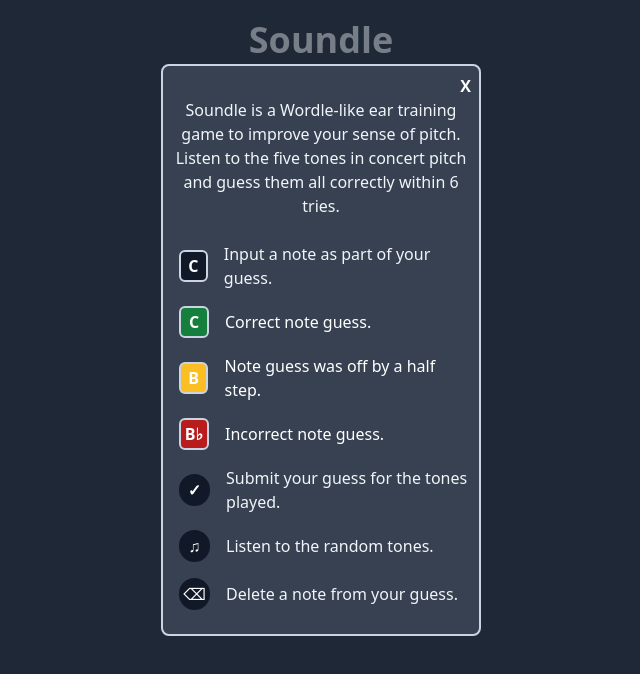
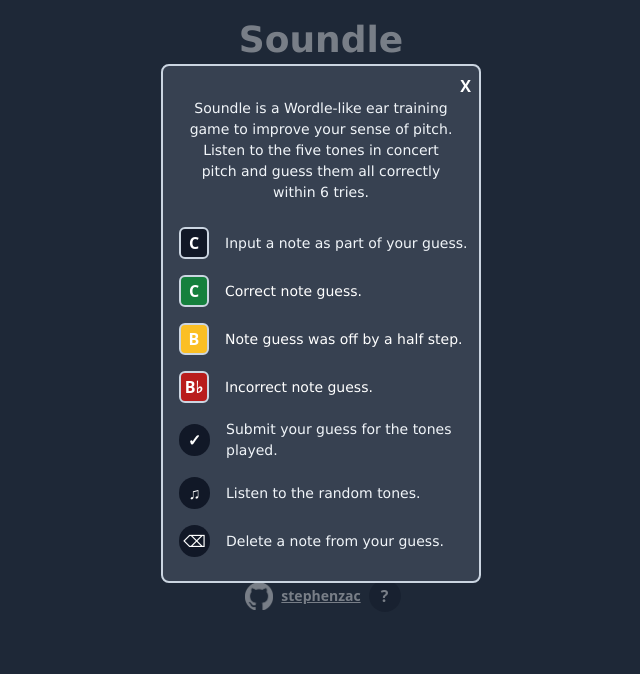
Before and after one commit to stephenzac/soundle, a React (Vite) app: page / in a window 1280 px wide. Both pictures are taken after a click on the button "Show game information". Shown: the top 674 px of the page, without its empty margins (319-959 px from the left). Built offline with nearby package versions, Linux system fonts and the light colour scheme.

Commit message:
Styling, font change

```diff
--- a/src/App.tsx
+++ b/src/App.tsx
@@ -10,7 +10,7 @@ const App = () => {
   return (
     <div className="bg-gray-800 h-screen flex flex-col items-center">
       <header>
-        <h1 className="text-center text-4xl font-bold w-full pt-5 pb-4">
+        <h1 className="main-header text-center text-4xl font-bold w-full pt-5 pb-4">
           Soundle
         </h1>
       </header>
--- a/src/components/GameTiles.tsx
+++ b/src/components/GameTiles.tsx
@@ -5,7 +5,7 @@ const GameTiles = () => {
   const { gameBoard } = useGameContext();
 
   return (
-    <div className="flex flex-col gap-4 my-4">
+    <div className="flex flex-col gap-4 my-4 mb-8">
       {gameBoard.map((currentRow, index) => {
         return <NoteBoxRow noteRow={currentRow} key={index} />;
       })}
--- a/src/components/InformationModal.tsx
+++ b/src/components/InformationModal.tsx
@@ -48,7 +48,7 @@ const InformationModal = ({ setClickedState }: InformationModalProps) => {
 
         <div id="modalDescription">
           <header>
-            <p className="text-slate-100 text-center mb-6">
+            <p className="modal-text text-slate-100 text-center mb-6 mx-4">
               Soundle is a Wordle-like ear training game to improve your sense
               of pitch. Listen to the five tones in concert pitch and guess them
               all correctly within 6 tries.
@@ -62,7 +62,7 @@ const InformationModal = ({ setClickedState }: InformationModalProps) => {
             >
               C
             </div>
-            <figcaption className="text-slate-100 pl-4">
+            <figcaption className="modal-text text-slate-100 pl-4">
               Input a note as part of your guess.
             </figcaption>
           </figure>
@@ -74,7 +74,9 @@ const InformationModal = ({ setClickedState }: InformationModalProps) => {
             >
               C
             </div>
-            <figcaption className="ml-4">Correct note guess.</figcaption>
+            <figcaption className="modal-text ml-4">
+              Correct note guess.
+            </figcaption>
           </figure>
 
           <figure className="flex flex-row place-items-center mb-4">
@@ -84,7 +86,7 @@ const InformationModal = ({ setClickedState }: InformationModalProps) => {
             >
               B
             </div>
-            <figcaption className="ml-4">
+            <figcaption className="modal-text ml-4">
               Note guess was off by a half step.
             </figcaption>
           </figure>
@@ -96,7 +98,9 @@ const InformationModal = ({ setClickedState }: InformationModalProps) => {
             >
               B♭
             </div>
-            <figcaption className="ml-4">Incorrect note guess.</figcaption>
+            <figcaption className="modal-text ml-4">
+              Incorrect note guess.
+            </figcaption>
           </figure>
 
           <figure className="flex flex-row place-items-center mb-4">
@@ -106,7 +110,7 @@ const InformationModal = ({ setClickedState }: InformationModalProps) => {
             >
               ✓
             </div>
-            <figcaption className="text-slate-100 w-full pl-4">
+            <figcaption className="modal-text text-slate-100 w-full pl-4">
               Submit your guess for the tones played.
             </figcaption>
           </figure>
@@ -118,7 +122,7 @@ const InformationModal = ({ setClickedState }: InformationModalProps) => {
             >
               ♫
             </div>
-            <figcaption className="text-slate-100 w-full pl-4">
+            <figcaption className="modal-text text-slate-100 w-full pl-4">
               Listen to the random tones.
             </figcaption>
           </figure>
@@ -130,7 +134,7 @@ const InformationModal = ({ setClickedState }: InformationModalProps) => {
             >
               ⌫
             </div>
-            <figcaption className="text-slate-100 w-full pl-4">
+            <figcaption className="modal-text text-slate-100 w-full pl-4">
               Delete a note from your guess.
             </figcaption>
           </figure>
--- a/src/components/MainGame.tsx
+++ b/src/components/MainGame.tsx
@@ -2,12 +2,12 @@ import GameTiles from "./GameTiles";
 import NoteInputButton from "./NoteInputButton";
 import HappyCat from "./HappyCat";
 import SadCat from "./SadCat";
+import GameControlsRow from "./GameControlsRow";
 import { GameContextProvider } from "../contexts/GameContext";
-import GameControlsRow from "./GameControlsRow";
 
 const MainGame = () => {
   return (
-    <>
+    <main>
       <GameContextProvider>
         <GameTiles />
 
@@ -33,7 +33,7 @@ const MainGame = () => {
 
         <GameControlsRow />
       </GameContextProvider>
-    </>
+    </main>
   );
 };
 
--- a/src/components/NoteBox.tsx
+++ b/src/components/NoteBox.tsx
@@ -20,7 +20,7 @@ const NoteBox = ({ note }: NoteBoxProps) => {
 
   let noteBoxStyle = "note-box";
 
-  // different states of the NoteBox will render different styles
+  // Different states of the NoteBox will render different styles
   if (note.answered) {
     if (note.correct) {
       noteBoxStyle = "note-box-correct";
--- a/src/index.css
+++ b/src/index.css
@@ -48,6 +48,15 @@ body {
   }
 }
 
+.main-header {
+  font-family: Verdana, Geneva, Tahoma, sans-serif;
+}
+
+.modal-text {
+  font-family: Verdana, Geneva, Tahoma, sans-serif;
+  font-size: 14px;
+}
+
 .note-box {
   @apply bg-gray-900 font-bold flex justify-center items-center place-items-center h-11 w-11 border-2 border-slate-300 rounded-md transition-all;
 }
```
